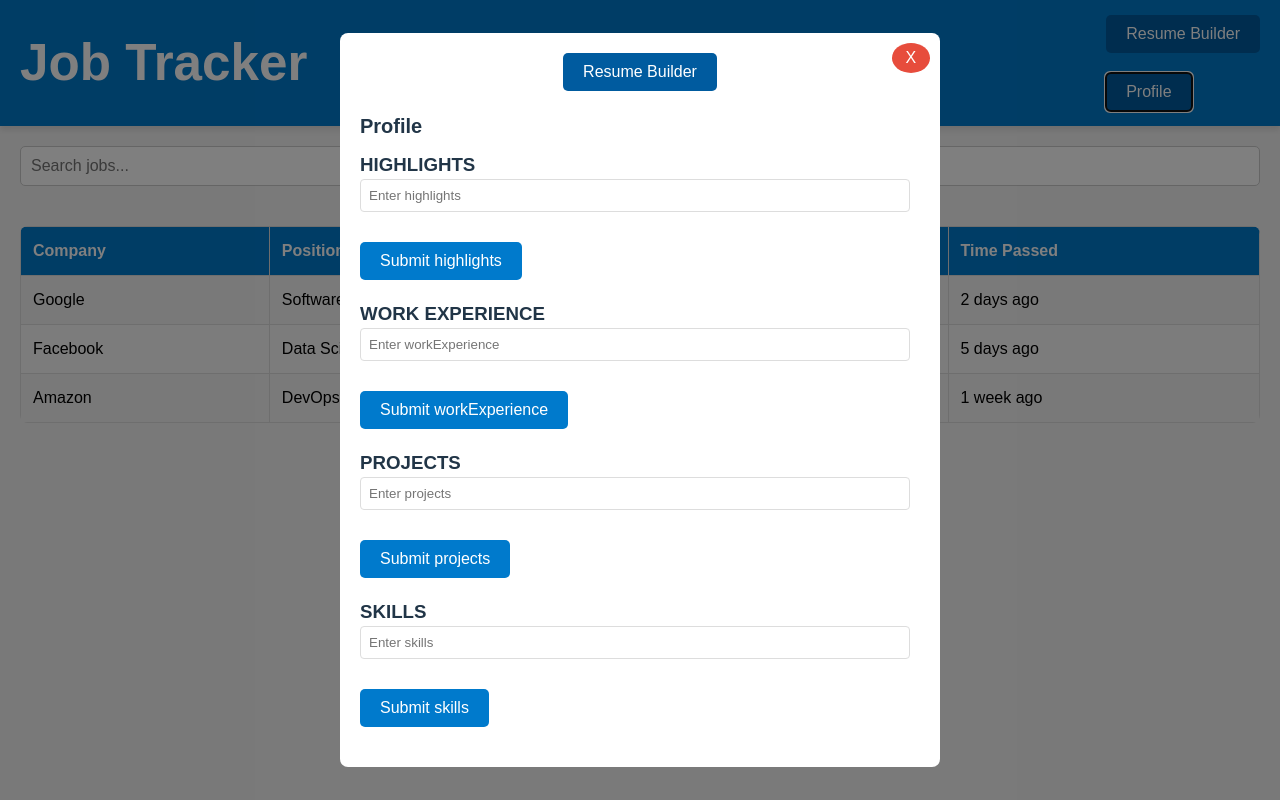
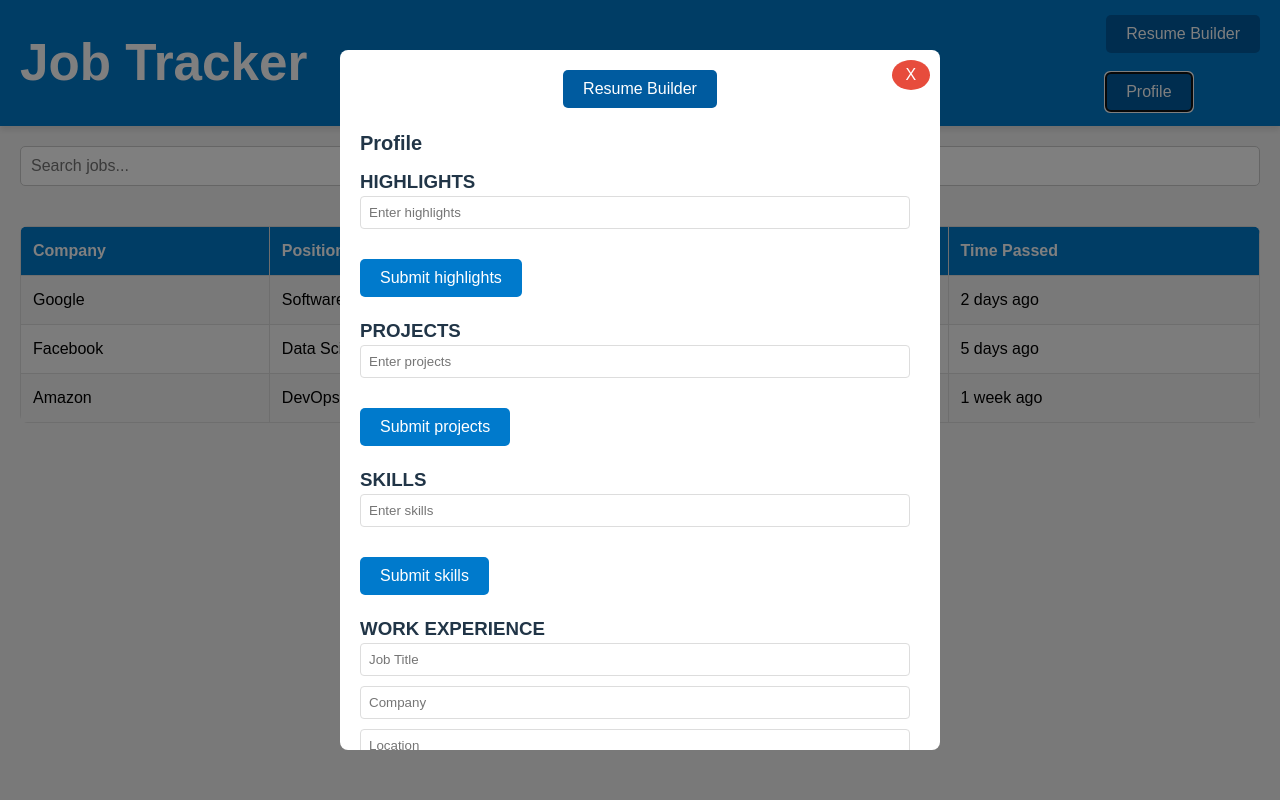
Before and after one commit to 401-hackathon-2024/job-tracker, a React (Vite) app in the folder src/: page / in a window 1280 px wide. Both pictures are taken after a click on the button "Profile". Built offline with nearby package versions, Linux system fonts and the light colour scheme.

Commit message:
Added multiple fields for work experience

```diff
--- a/src/src/App.css
+++ b/src/src/App.css
@@ -125,6 +125,8 @@ main {
   width: 80%;
   max-width: 600px;
   position: relative;
+  max-height: 700px;
+  overflow-y: auto;
 }
 
 .close-button {
--- a/src/src/App.tsx
+++ b/src/src/App.tsx
@@ -21,7 +21,14 @@ function MainPage() {
   const [isPopupOpen, setIsPopupOpen] = useState(false);
   const [profileData, setProfileData] = useState({
     highlights: [''],
-    workExperience: [''],
+    workExperience: [{
+      job_title: '',
+      company: '',
+      location: '',
+      start_date: '',
+      end_date: '',
+      responsibilities: ['']
+    }],
     projects: [''],
     skills: ['']
   });
@@ -53,19 +60,42 @@ function MainPage() {
     setIsPopupOpen(false);
   };
 
-  const handleInputChange = (section: string, index: number, value: string) => {
+  const handleInputChange = (section: string, index: number, value: string, field?: string) => {
     setProfileData(prev => {
-      const updatedSection = [...prev[section]];
-      updatedSection[index] = value;
-      return { ...prev, [section]: updatedSection };
+      if (section === 'workExperience') {
+        const updatedWorkExperience = [...prev.workExperience];
+        if (field === 'responsibilities') {
+          updatedWorkExperience[index] = {
+            ...updatedWorkExperience[index],
+            responsibilities: [value]  // Update this as an array, you can adjust if multiple items are needed.
+          };
+        } else {
+          updatedWorkExperience[index] = {
+            ...updatedWorkExperience[index],
+            [field]: value
+          };
+        }
+        return { ...prev, workExperience: updatedWorkExperience };
+      } else {
+        const updatedSection = [...prev[section]];
+        updatedSection[index] = value;
+        return { ...prev, [section]: updatedSection };
+      }
     });
   };
+
 
   const handleFieldSubmit = async (section: string) => {
     const fieldData = profileData[section];
     const fieldErrors = { ...errors };
 
-    if (fieldData.some(item => item.trim() === '')) {
+    if (section === 'workExperience') {
+      if (fieldData.some(exp => Object.values(exp).some(item => typeof item === 'string' && item.trim() === ''))) {
+        fieldErrors[section] = 'Some fields in work experience are empty.';
+        setErrors(fieldErrors);
+        return;
+      }
+    } else if (fieldData.some(item => item.trim() === '')) {
       fieldErrors[section] = 'Field is empty.';
       setErrors(fieldErrors);
       return;
@@ -80,7 +110,9 @@ function MainPage() {
 
       setProfileData(prev => ({
         ...prev,
-        [section]: [''] // Reset field
+        [section]: section === 'workExperience'
+          ? [{ job_title: '', company: '', location: '', start_date: '', end_date: '', responsibilities: [''] }]
+          : [''] // Reset field
       }));
     } catch (error) {
       console.error('Error:', error);
@@ -150,7 +182,7 @@ function MainPage() {
             </Link>
 
             <h2>Profile</h2>
-            {['highlights', 'workExperience', 'projects', 'skills'].map(section => (
+            {['highlights', 'projects', 'skills'].map(section => (
               <div key={section} className="section">
                 <h3>{section.replace(/([A-Z])/g, ' $1').toUpperCase()}</h3>
                 {profileData[section].map((item, index) => (
@@ -167,6 +199,63 @@ function MainPage() {
                 <button className="submit-button" onClick={() => handleFieldSubmit(section)}>Submit {section}</button>
               </div>
             ))}
+
+            <div className="section">
+              <h3>WORK EXPERIENCE</h3>
+              {profileData.workExperience.map((experience, index) => (
+                <div key={index}>
+                  <div className="input-group">
+                    <input
+                      type="text"
+                      value={experience.job_title}
+                      onChange={(e) => handleInputChange('workExperience', index, e.target.value, 'job_title')}
+                      placeholder="Job Title"
+                    />
+                  </div>
+                  <div className="input-group">
+                    <input
+                      type="text"
+                      value={experience.company}
+                      onChange={(e) => handleInputChange('workExperience', index, e.target.value, 'company')}
+                      placeholder="Company"
+                    />
+                  </div>
+                  <div className="input-group">
+                    <input
+                      type="text"
+                      value={experience.location}
+                      onChange={(e) => handleInputChange('workExperience', index, e.target.value, 'location')}
+                      placeholder="Location"
+                    />
+                  </div>
+                  <div className="input-group">
+                    <input
+                      type="date"
+                      value={experience.start_date}
+                      onChange={(e) => handleInputChange('workExperience', index, e.target.value, 'start_date')}
+                      placeholder="Start Date"
+                    />
+                  </div>
+                  <div className="input-group">
+                    <input
+                      type="date"
+                      value={experience.end_date}
+                      onChange={(e) => handleInputChange('workExperience', index, e.target.value, 'end_date')}
+                      placeholder="End Date"
+                    />
+                  </div>
+                  <div className="input-group">
+                    <textarea
+                      value={experience.responsibilities[0] || ''}  // Use the first item for simplicity.
+                      onChange={(e) => handleInputChange('workExperience', index, e.target.value, 'responsibilities')}
+                      placeholder="Responsibilities"
+                    />
+                  </div>
+                </div>
+              ))}
+              {errors.workExperience && <p className="error-message">{errors.workExperience}</p>}
+              <button className="submit-button" onClick={() => handleFieldSubmit('workExperience')}>Submit Work Experience</button>
+            </div>
           </div>
         </div>
       )}
```
